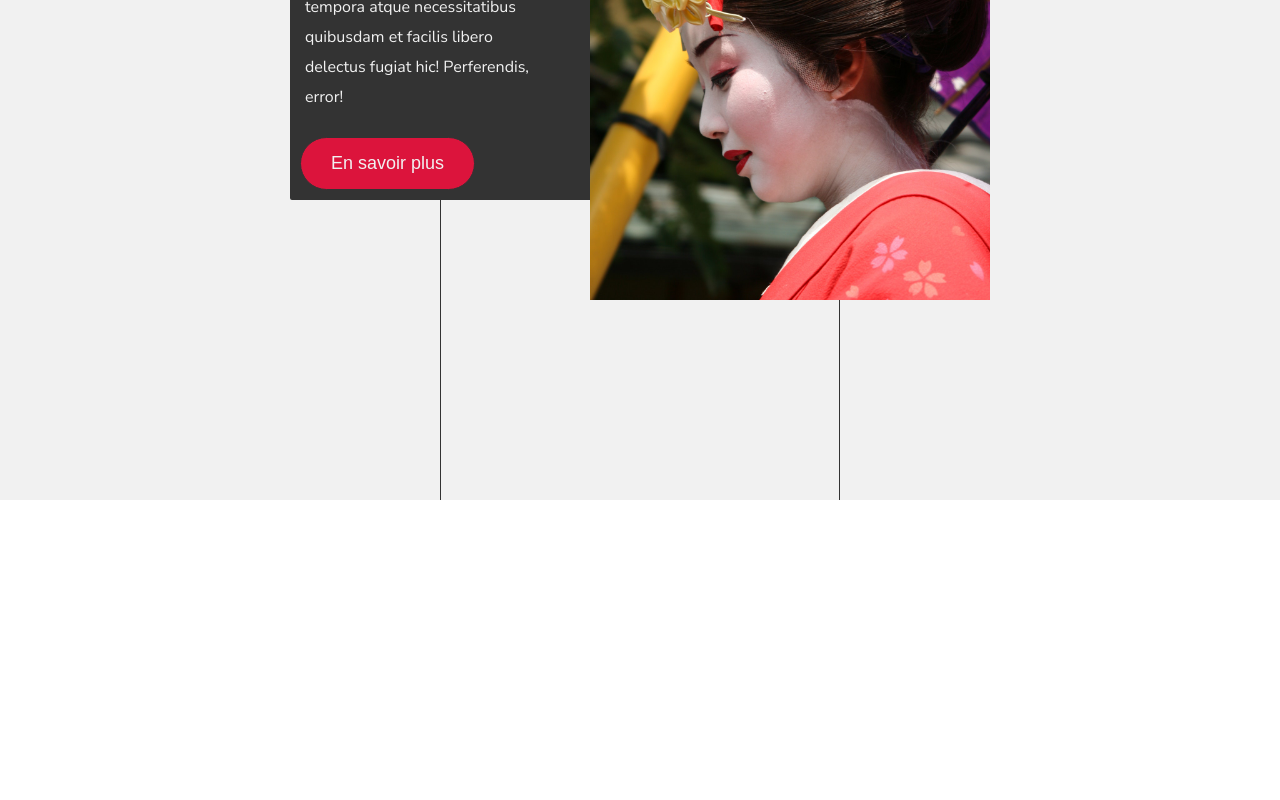
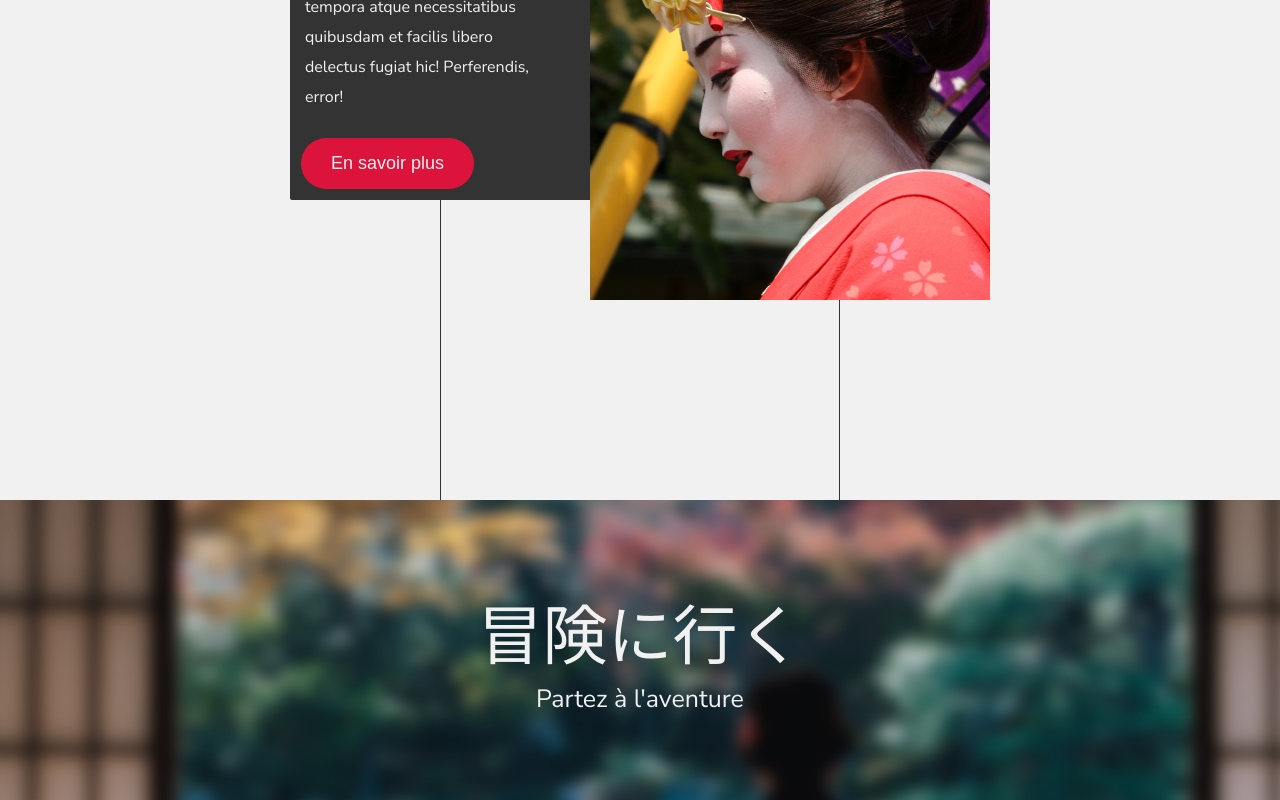
Before and after one commit to Newtspell/Kyoto_Website, a plain HTML site: page index.html in a window 1280 px wide. Shown: the part 3100-3900 px from the top of the page. Before the commit the page ends 3600 px from the top, so only its background shows below. Drawn offline with Linux system fonts and the light colour scheme; a web font is replaced by a local one.

Commit message:
parallax

```diff
--- a/index.html
+++ b/index.html
@@ -74,9 +74,12 @@
 
     </section>
 
+<!-- Section parallax-->
 
-
-
+<section class="parallax">
+    <p>冒険に行く</p>
+    <span>Partez à l'aventure</span>
+</section>
 
 
 
--- a/style.css
+++ b/style.css
@@ -513,3 +513,32 @@ nav {
         grid-area: 22 / 2 / 28 / 3;
     }
 }
+
+/*-------- Section Paralax ----------*/
+
+.parallax {
+    width: 100%;
+    height: 300px;
+    background: url(ressources/parallax-large-flou.jpg);
+    background-position: center;
+    background-attachment: fixed;
+    display: flex;
+    justify-content: center;
+    align-items: center;
+    flex-direction: column;
+}
+
+.parallax p {
+    font-size: 65px;
+    color: #f1f1f1;
+}
+.parallax span {
+    display: block;
+    font-size: 25px;
+    color: #f1f1f1;
+}
+
+@media screen and (max-width: 400px) {
+    .parallax p {
+        font-size: 55px;
+}
```
